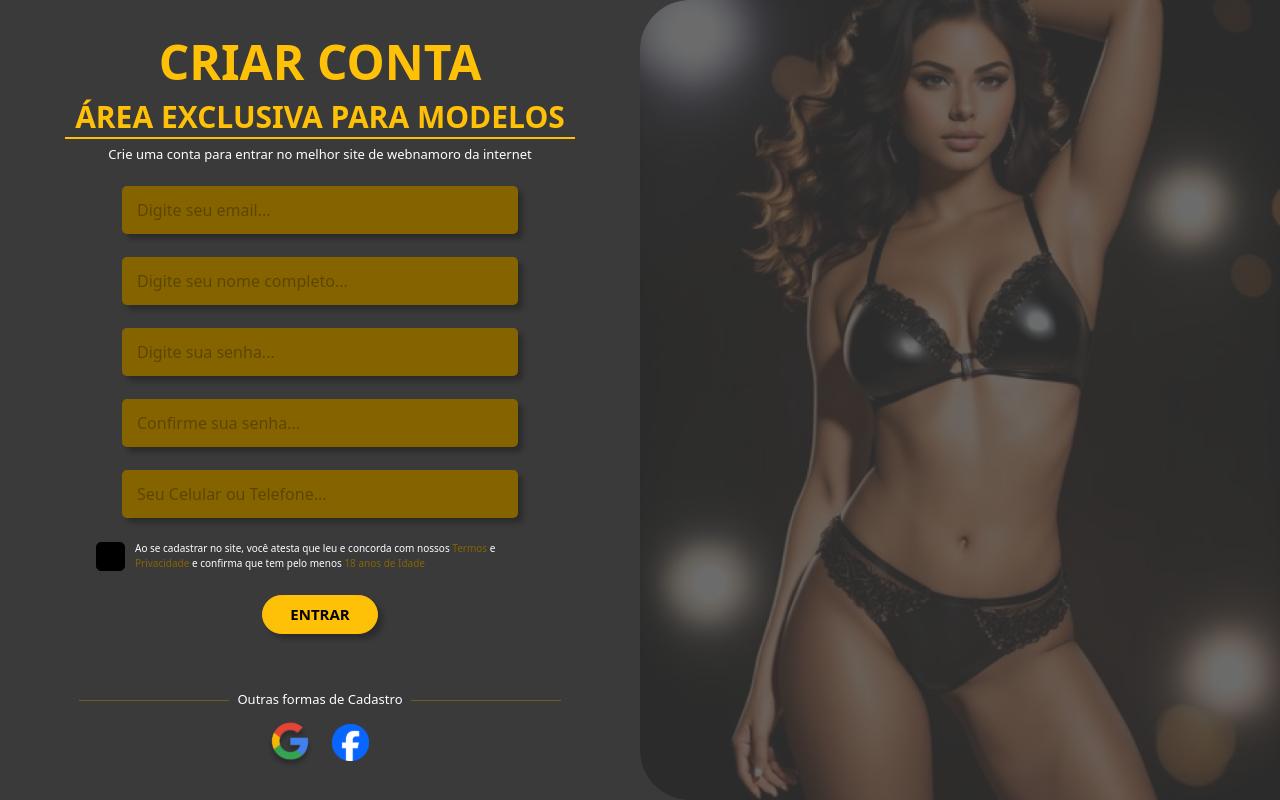
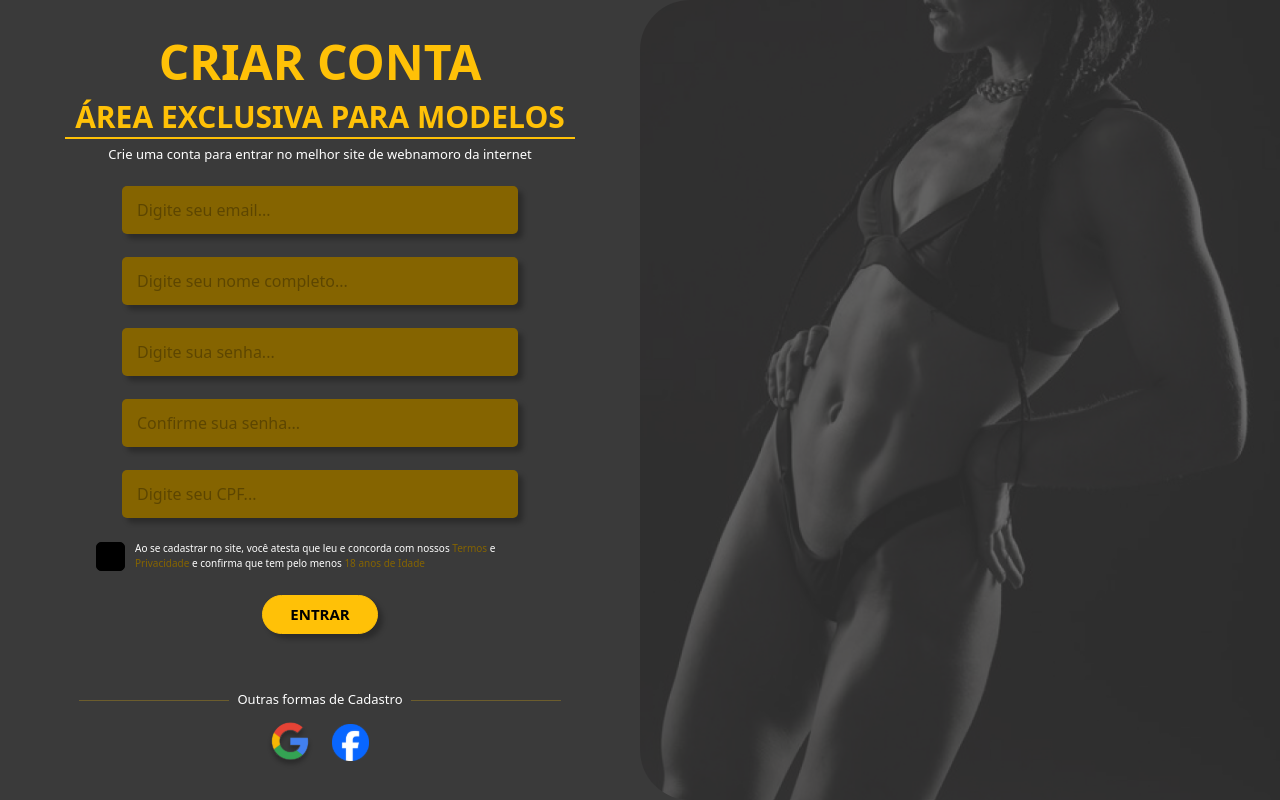
Before and after one commit to LuiVLoureiro/web-namorada, a React (Create React App) app: page /model-register in a window 1280 px wide. Built offline with nearby package versions, Linux system fonts and the light colour scheme.

Commit message:
paginas login e registro finalizadas

```diff
--- a/package.json
+++ b/package.json
@@ -22,7 +22,7 @@
   },
   "scripts": {
     "start": "react-scripts start",
-    "build": "react-scripts build ",
+    "build": "react-scripts build",
     "test": "react-scripts test",
     "eject": "react-scripts eject"
   },
--- a/src/Pages/ClientRegister/ClientRegister.jsx
+++ b/src/Pages/ClientRegister/ClientRegister.jsx
@@ -12,11 +12,11 @@ const ClientRegister = () => {
         <h1>criar conta</h1>
         <p>Crie uma conta para entrar no melhor site de webnamoro da internet</p>
         <form>
-          <input type="email" name="email" id="email" placeholder='Digite seu email...' />
-          <input type="text" name="name" id="name" placeholder='Digite seu nome completo...' />
-          <input type="password" name="password" id="password" placeholder='Digite sua senha...' />
-          <input type="password" name="password" id="password" placeholder='Confirme sua senha...' />
-          <input type="number" name="phonenumber" id="phonenumber" placeholder='Seu Celular ou Telefone...' />
+          <input type="email" name="email" required id="email" placeholder='Digite seu email...' />
+          <input type="text" name="name" required id="name" placeholder='Digite seu nome completo...' />
+          <input type="password" name="password" required id="password" placeholder='Digite sua senha...' />
+          <input type="password" name="password" required id="password" placeholder='Confirme sua senha...' />
+          <input type="number" name="phonenumber" required id="phonenumber" placeholder='Seu Celular ou Telefone...' />
             <div className='termos-privacidade'>
                 <input type="checkbox" name="termos-privacidade" id="termos-privacidade" required/>
                 <label htmlFor="termos-privacidade">
--- a/src/Pages/ClientRegister/ClienteRegister.css
+++ b/src/Pages/ClientRegister/ClienteRegister.css
@@ -180,7 +180,7 @@ input[type="number"]::-webkit-inner-spin-button {
 
 .side_background {
     width: 50%;
-    background-image: url("../../images/login_background.jpg");
+    background-image: url("#");
     background-position: top;
     border-top-left-radius: 50px;
     border-bottom-left-radius: 50px;
--- a/src/Pages/Login/LoginPage.jsx
+++ b/src/Pages/Login/LoginPage.jsx
@@ -12,8 +12,8 @@ const LoginPage = () => {
         <h1>Login</h1>
         <p>Faça o login para entrar no melhor site de webnamoro da internet</p>
         <form>
-          <input type="email" name="email" id="email" placeholder='Digite seu email' />
-          <input type="password" name="password" id="password" placeholder='Digite sua senha' />
+          <input type="email" name="email" required id="email" placeholder='Digite seu email' />
+          <input type="password" name="password" required id="password" placeholder='Digite sua senha' />
           <input type="submit" value="Entrar" />
         </form>
         <div className='login_ways'>
--- a/src/Pages/ModelRegister/ModelRegister.css
+++ b/src/Pages/ModelRegister/ModelRegister.css
@@ -191,7 +191,7 @@ input[type="number"]::-webkit-inner-spin-button {
 
 .side_background {
     width: 50%;
-    background-image: url("../../images/login_background.jpg");
+    background-image: url("../../images/model_login_background.jpg");
     background-position: top;
     border-top-left-radius: 50px;
     border-bottom-left-radius: 50px;
--- a/src/Pages/ModelRegister/ModelRegister.jsx
+++ b/src/Pages/ModelRegister/ModelRegister.jsx
@@ -13,11 +13,11 @@ const ModelRegister = () => {
         <h2>ÁREA EXCLUSIVA PARA MODELOS</h2>
         <p>Crie uma conta para entrar no melhor site de webnamoro da internet</p>
         <form>
-          <input type="email" name="email" id="email" placeholder='Digite seu email...' />
-          <input type="text" name="name" id="name" placeholder='Digite seu nome completo...' />
-          <input type="password" name="password" id="password" placeholder='Digite sua senha...' />
-          <input type="password" name="password" id="password" placeholder='Confirme sua senha...' />
-          <input type="number" name="phonenumber" id="phonenumber" placeholder='Seu Celular ou Telefone...' />
+          <input type="email" required name="email" id="email" placeholder='Digite seu email...' />
+          <input type="text" required name="name" id="name" placeholder='Digite seu nome completo...' />
+          <input type="password" required name="password" id="password" placeholder='Digite sua senha...' />
+          <input type="password" required name="password" id="password" placeholder='Confirme sua senha...' />
+          <input type="text" required name="cpf" id="cpf" placeholder='Digite seu CPF...' />
             <div className='termos-privacidade'>
                 <input type="checkbox" name="termos-privacidade" id="termos-privacidade" required/>
                 <label htmlFor="termos-privacidade">
```
Also changed, not shown: src/images/client_register_background.jpg (added), src/images/model_login_background.jpg (added).
